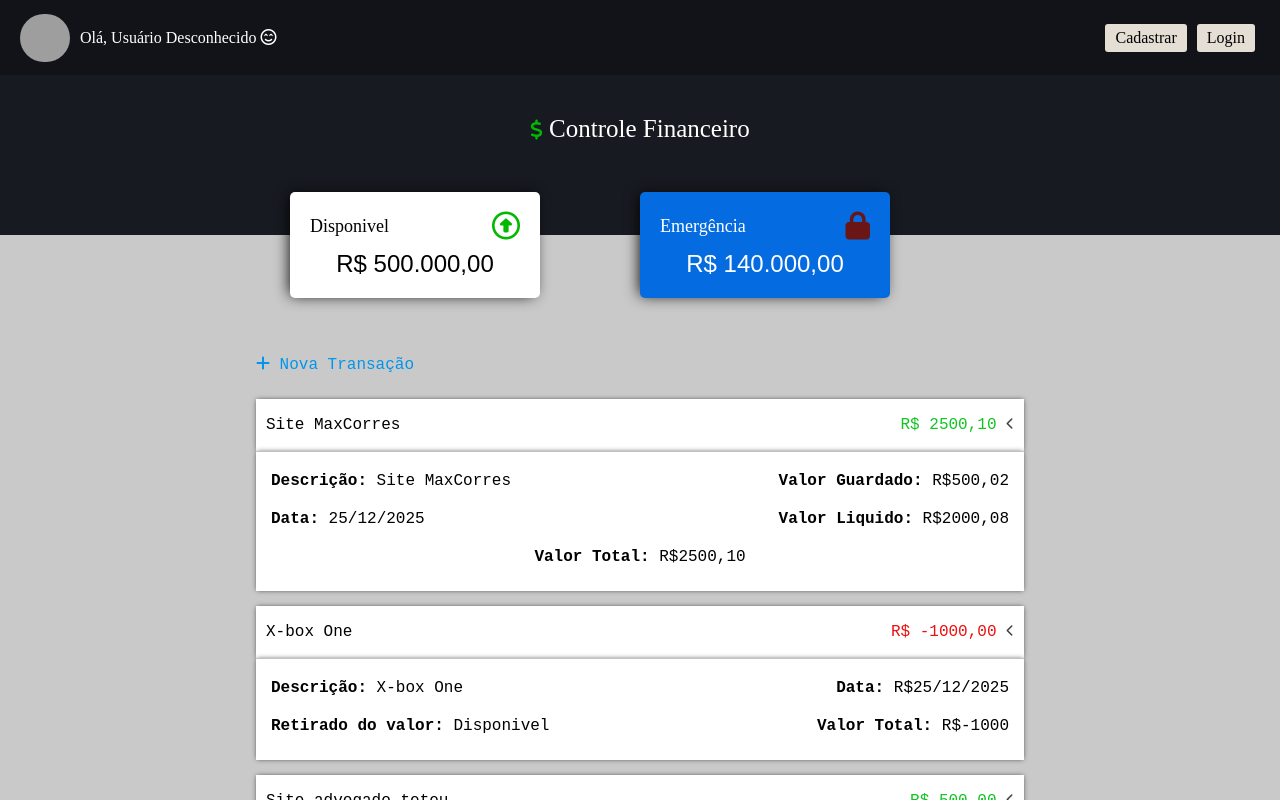
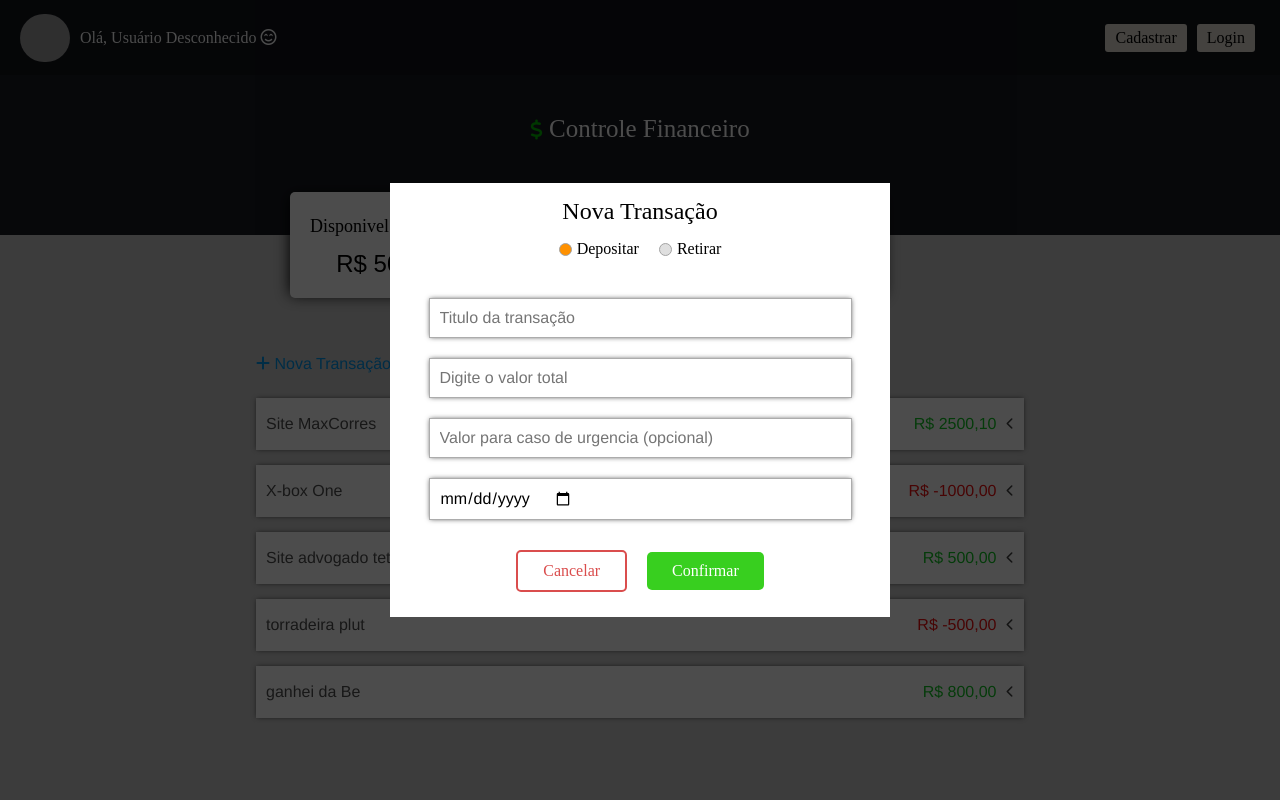
Before and after one commit to VandersonT/controlefinanceiro, a Nuxt app: page / in a window 1280 px wide. Both pictures are taken after a click on the button "Nova Transação". Shown: the top 800 px of the page. Built offline with nearby package versions, Linux system fonts and the light colour scheme; grey boxes are pictures that could not be loaded.

Commit message:
Criado a janela para registrar uma nova transição, faltando apenas a ação de enviar para o banco de dados atraves da api

```diff
--- a/pages/index.vue
+++ b/pages/index.vue
@@ -37,10 +37,10 @@
         </section>
 
         <section class="boxTransactions">
-          <button class="newTransaction"><i class="fas fa-plus"></i> Nova Transação</button>
-          <div class="transactionSingle" @click="moreInfo(index)" v-for="(transaction, index) in transactions" v-bind:key="transaction.id">
+          <button class="newTransaction" @click="newTrasaction()"><i class="fas fa-plus"></i> Nova Transação</button>
+          <div class="transactionSingle" v-for="(transaction, index) in transactions" v-bind:key="transaction.id">
             <article class="boxTransactionInfo" v-if="transaction['totalValue'] >= 0">
-              <div class="transactionInfo">
+              <div @click="moreInfo(index)" class="transactionInfo">
                 <p>{{transaction['title']}}</p>
                 <div class="info2">
                   <p class="positiveValue">R$ {{transaction['totalValue'].toFixed(2).replace(".", ",")}}</p>
@@ -59,10 +59,13 @@
                 <div class="fieldTransaction centerField">
                   <p><b>Valor Total:</b> R${{transaction['totalValue'].toFixed(2).replace(".", ",")}}</p>
                 </div>
+                <div class="boxButtons">
+                  <button @click="deleteTransaction(transaction['id'], index)"><i class="fas fa-trash-alt trashIcon"></i></button>
+                </div>
               </div>
             </article>
             <article class="boxTransactionInfo" v-else>
-              <div class="transactionInfo">
+              <div @click="moreInfo(index)" class="transactionInfo">
                 <p>{{transaction['title']}}</p>
                 <div class="info2">
                   <p class="negativeValue">R$ {{transaction['totalValue'].toFixed(2).replace(".", ",")}}</p>
@@ -78,8 +81,46 @@
                   <p><b>Retirado do valor:</b> {{transaction['takenFrom']}}</p>
                   <p><b>Valor Total:</b> R${{transaction['totalValue']}}</p>
                 </div>
+                <div class="boxButtons">
+                  <button @click="deleteTransaction(transaction['id'], index)"><i class="fas fa-trash-alt trashIcon"></i></button>
+                </div>
               </div>
             </article>
+          </div>
+        </section>
+
+        <section v-if="boxNewTransactionActive" class="screenNewTransaction">
+          <div class="boxNewTransaction">
+            <h1>Nova Transação</h1>
+            <div class="selectAnAction">
+              <div class="boxAction">
+                <button @click="selectAnAction()" class="select" :class="selectedTransaction == 'deposit' ? 'selected' : ''"></button>
+                Depositar
+              </div>
+              <div class="boxAction">
+                <button @click="selectAnAction()" class="select" :class="selectedTransaction == 'toWithdraw' ? 'selected' : ''"></button>
+                Retirar
+              </div>
+            </div>
+            <input v-model="titleTransaction" class="fieldTransaction" type="text" placeholder="Titulo da transação" />
+
+            <input class="fieldTransaction" type="text" placeholder="Digite o valor total" />
+
+            <input v-if="selectedTransaction == 'deposit'" class="fieldTransaction" type="text" placeholder="Valor para caso de urgencia (opcional)" />
+
+            <select v-if="selectedTransaction == 'toWithdraw'">
+              <option selected disabled>De onde vai pegar o dinheiro?</option>
+              <option>Valor Disponivel</option>
+              <option>Valor de emergencia</option>
+            </select>
+
+            <input class="fieldTransaction" type="date" placeholder="xx/xx/xxxx" />
+
+            <div>
+              <button @click="cancelTransaction()" class="button button--cancel">Cancelar</button>
+              <button @click="confirmTransaction()" class="button button--confirm">Confirmar</button>
+            </div>
+
           </div>
         </section>
 
@@ -205,7 +246,8 @@
     width: 60%;
     margin: 0 auto;
     margin-top: 120px;
-    font-family: 'Courier New', Courier, monospace;
+    font-family: 'Franklin Gothic Medium', 'Arial Narrow', Arial, sans-serif;
+    color: rgb(78, 78, 78);
   }
   .newTransaction{
     color: #0096ec;
@@ -251,7 +293,7 @@
     color: #424242;
   }
   .moreTransactionInfo{
-    /*display: none;*/
+    display: none;
     padding: 20px 15px 5px 15px;
     background: white;
     border-top:1px solid #c2c2c2;
@@ -263,12 +305,110 @@
     display: flex;
     justify-content: space-between;
     margin-bottom: 20px;
+    font-family: 'Franklin Gothic Medium', 'Arial Narrow', Arial, sans-serif;
   }
-  .fieldTransaction{
-    font-family: 'Courier New', Courier, monospace;
+  .fieldTransaction b{
+    color: rgb(43, 43, 43);
   }
   .centerField{
     justify-content: center;
+  }
+  .boxButtons{
+    display: flex;
+    justify-content: center;
+    border-top: 1px solid gray;
+    padding: 10px;
+  }
+  .trashIcon{
+    color: rgb(134, 10, 10);
+  }
+  /*ScreenNewTransaction*/
+  .screenNewTransaction{
+    position: fixed;
+    top: 0;
+    left: 0;
+    background: rgba(0,0,0,0.7);
+    width: 100vw;
+    max-width: 100%;
+    height: 100vh;
+    display: flex;
+    justify-content: center;
+    align-items: center;
+  }
+  .boxNewTransaction{
+    width: 500px;
+    background: white;
+    display: flex;
+    flex-direction: column;
+    align-items: center;
+    padding: 15px;
+  }
+  .boxNewTransaction h1{
+    font-weight: lighter;
+    margin-bottom: 15px;
+  }
+  .selectAnAction{
+    margin: 0 auto;
+    display: flex;
+  }
+  .boxAction{
+    margin: 0 10px;
+    margin-bottom: 40px;
+    display: flex;
+    align-items: center;
+  }
+  .select{
+    width: 13px;
+    height: 13px;
+    margin-right: 5px;
+    border: 1px solid rgb(163, 163, 163);
+    background: rgb(223, 223, 223);
+    border-radius: 10px;
+    cursor: pointer;
+  }
+  .selected{
+    background: rgb(255, 145, 0);
+  }
+  .fieldTransaction{
+    width: 90%;
+    box-shadow: 0px 0px 5px -1px rgba(0,0,0,0.75);
+    -webkit-box-shadow: 0px 0px 5px -1px rgba(0,0,0,0.75);
+    -moz-box-shadow: 0px 0px 5px -1px rgba(0,0,0,0.75);
+    border: 1px solid rgb(172, 172, 172);
+    padding: 10px 10px;
+    outline: 0;
+  }
+  .button{
+    margin: 10px;
+    padding: 10px 25px;
+    border-radius: 5px;
+  }
+  .button--cancel{
+    border: 2px solid #da4d4d !important;
+    color: #da4d4d !important;
+  }
+  .button--cancel:hover{
+    border: 2px solid rgb(240, 10, 10) !important;
+    color: rgb(240, 10, 10)!important;
+  }
+  .button--confirm{
+    background: #38CF1F !important;
+    color: white !important;
+  }
+  .button--confirm:hover{
+    background: #37c51e !important;
+    color: rgb(230, 230, 230) !important;
+  }
+  .boxNewTransaction select{
+    width: 90%;
+    margin-bottom: 20px;
+    padding: 10px;
+    outline: 0;
+    font-size: 17px;
+    box-shadow: 0px 0px 5px -1px rgba(0,0,0,0.75);
+    -webkit-box-shadow: 0px 0px 5px -1px rgba(0,0,0,0.75);
+    -moz-box-shadow: 0px 0px 5px -1px rgba(0,0,0,0.75);
+    border: 1px solid rgb(172, 172, 172);;
   }
 </style>
 
@@ -294,12 +434,17 @@ export default {
       isLogged: false,
       loggedUser: [],
       theme: '#111319',
+      transictionSelected: -1,
       transactions: [
         {id: 1, title: 'Site MaxCorres', date: '25/12/2025', totalValue: 2500.10, netValue: 2000.08, savedValue: 500.02},
         {id: 2, title: 'X-box One', date: '25/12/2025', takenFrom: 'Disponivel', totalValue: -1000.00},
         {id: 3, title: 'Site advogado teteu', date: '25/12/2025', totalValue: 500.00, netValue: 300.00, savedValue: 200.00},
-        {id: 4, title: 'torradeira plut', date: '25/12/2025', takenFrom: 'Emergêncial', totalValue: -500.00}
-      ]
+        {id: 4, title: 'torradeira plut', date: '25/12/2025', takenFrom: 'Emergêncial', totalValue: -500.00},
+        {id: 5, title: 'ganhei da Be', date: '25/12/2025', totalValue: 800.00, netValue: 800.00, savedValue: 0.00}
+      ],
+      selectedTransaction: 'deposit',
+      boxNewTransactionActive: false,
+      titleTransaction: ''
     };
   },
   methods:{
@@ -313,8 +458,46 @@ export default {
         arrows[i].innerHTML = '<i class="fas fa-chevron-left"></i>'
       }
 
-      allBoxMoreInfo[idToOpen].style.display = 'block';
-      arrows[idToOpen].innerHTML = '<i class="fas fa-chevron-down"></i>'
+      if(this.transictionSelected == idToOpen){
+        this.transictionSelected = -1;
+      }else{
+        allBoxMoreInfo[idToOpen].style.display = 'block';
+        arrows[idToOpen].innerHTML = '<i class="fas fa-chevron-down"></i>';
+        this.transictionSelected = idToOpen;
+      }
+    },
+    deleteTransaction: function(idTransaction, index){
+
+      if(!confirm('Tem certeza que deseja apagar essa transição?')){
+        return false;
+      }
+
+      //deleta no banco de dados a transição id: idTransaction
+      //faça uma nova requisição para saber os novos valores da informações principais lá dos blocos
+      this.transactions.splice(index, 1);
+    },
+    selectAnAction: function(){
+
+      switch(this.selectedTransaction){
+        case 'deposit':
+          this.selectedTransaction = 'toWithdraw';
+          break;
+        case 'toWithdraw':
+          this.selectedTransaction = 'deposit';
+          break;
+      }
+
+    },
+    cancelTransaction: function(){
+      this.boxNewTransactionActive = false;
+    },
+    newTrasaction: function(){
+      this.boxNewTransactionActive = true;
+    },
+    confirmTransaction: function(){
+      document.querySelector('.ScreenNewTransaction').style.display = 'flex';
+
+      //envie as informações ao banco de dados
     }
   }
 }
```
